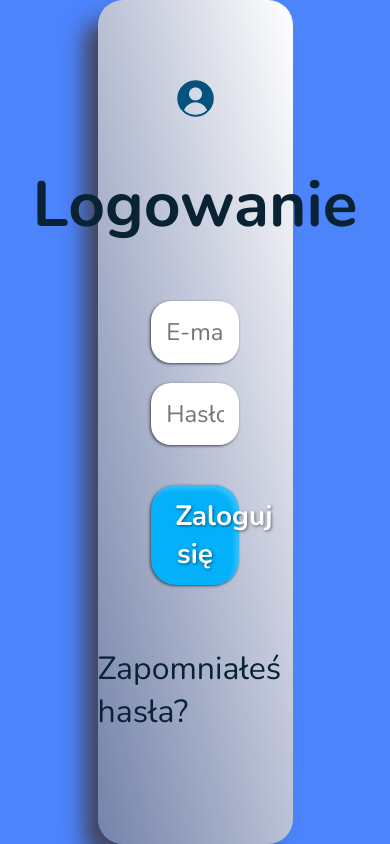
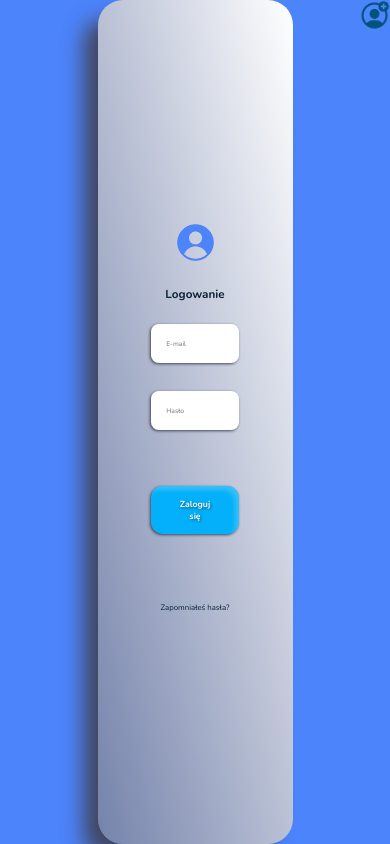
Before and after one commit to advancedDummy/social, a PHP site: page / in a window 390 px wide. Run offline with PHP 8.4, Linux system fonts and the light colour scheme.

Commit message:
Added link to registration. Improved responsiveness of login page, but still not suitable for smartphone

```diff
--- a/assets/css/style.css
+++ b/assets/css/style.css
@@ -27,6 +27,10 @@ input:focus {
 
 .accessBg {
     background-color: rgb(76, 132, 252);
+    display: flex;
+    align-items: flex-start;
+    justify-content: center;
+    position: relative;
 }
 
 .accessPanel {
@@ -35,12 +39,14 @@ input:focus {
     background-image: linear-gradient(to top right, rgba(137, 130, 130, 0.666), rgb(255, 255, 255));
     border-radius: 25px;
     height: 100vh;
-    width: 50%;
+    max-width: 50%;
+    flex: 1;
     display: flex;
     flex-direction: column;
     justify-content: center;
     align-items: center;
     margin: auto;
+    padding: 1.66vh 0;
     -webkit-box-shadow: -18px 16px 21px -4px rgba(66, 68, 90, 1);
     -moz-box-shadow: -18px 16px 21px -4px rgba(66, 68, 90, 1);
     box-shadow: -18px 16px 21px -4px rgba(66, 68, 90, 1);
@@ -48,10 +54,11 @@ input:focus {
 
 #userImg {
     max-width: 20%;
+    margin: 2vh 0;
 }
 
 .accessPanel h1 {
-    font-size: 4em;
+    font-size: 3vw;
 }
 
 .accessPanel form {
@@ -62,14 +69,14 @@ input:focus {
 }
 
 .accessPanel input {
+    font-family: "Nunito", sans-serif !important;
     width: 45%;
-    font-size: 24px;
-    font-family: "Nunito", sans-serif;
+    font-size: 1.75vw;
     border: 0;
-    border-radius: 20px;
+    border-radius: 2vw;
     padding: 15px;
     box-shadow: -1px 1px 3px 0px rgba(66, 68, 90, 1);
-    margin: 10px 0;
+    margin: 1.66vh 0;
 }
 
 .accessPanel button[type="submit"] {
@@ -77,13 +84,13 @@ input:focus {
     background-color: rgb(4, 176, 250);
     color: white;
     text-shadow: 1px 1px 3px rgba(0, 0, 0, 0.5);
-    font-size: 1.75em;
+    font-size: 2.25vw;
     font-family: "Nunito", sans-serif;
     font-weight: bold;
     padding: 12px 24px;
-    margin: 30px;
+    margin: 5vh;
     border: none;
-    border-radius: 25px;
+    border-radius: 3vw;
     position: relative;
     cursor: pointer;
     transition: all 0.2s ease-in-out;
@@ -113,5 +120,21 @@ input:focus {
 }
 
 #resetLink {
-    font-size: 2em;
+    font-size: 2vw;
+    margin: 3vh 0;
 }
+
+.accessBg > nav {
+    position: absolute;
+    top: 0;
+    right: 0;
+}
+
+.accessBg > nav img {
+    max-width: 8vw;
+    transition: all 0.2s ease-in-out;
+}
+
+.accessBg > nav img:hover {
+    max-width: 8.5vw;
+}
--- a/index.html
+++ b/index.html
@@ -28,7 +28,9 @@
             </p>
         </main>
         <nav>
-
+            <a href="#">
+                <img src="assets/images/user_add.png">
+            </a>
         </nav>
     </div>
 </body>
```
Also changed, not shown: assets/images/user_add.png (added), assets/images/user_login.png, assets/images/user_login1.png (added).
